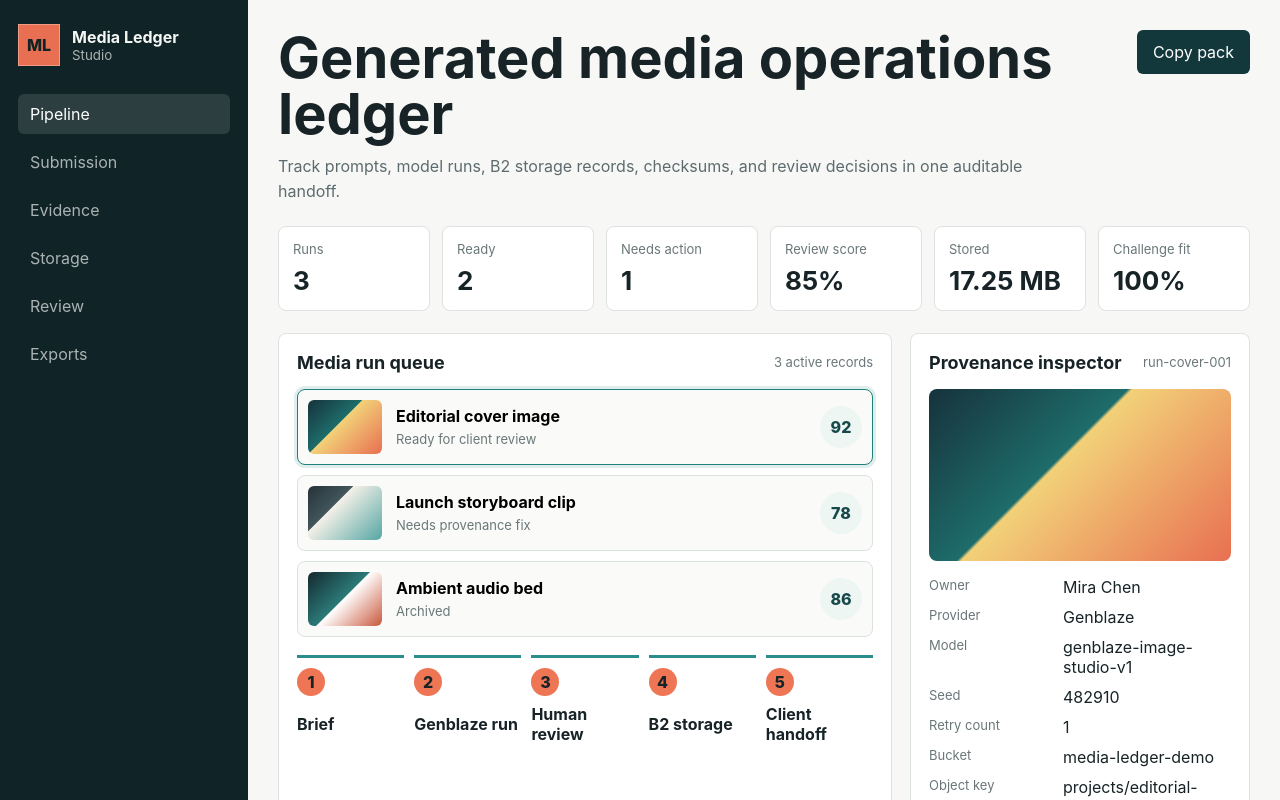
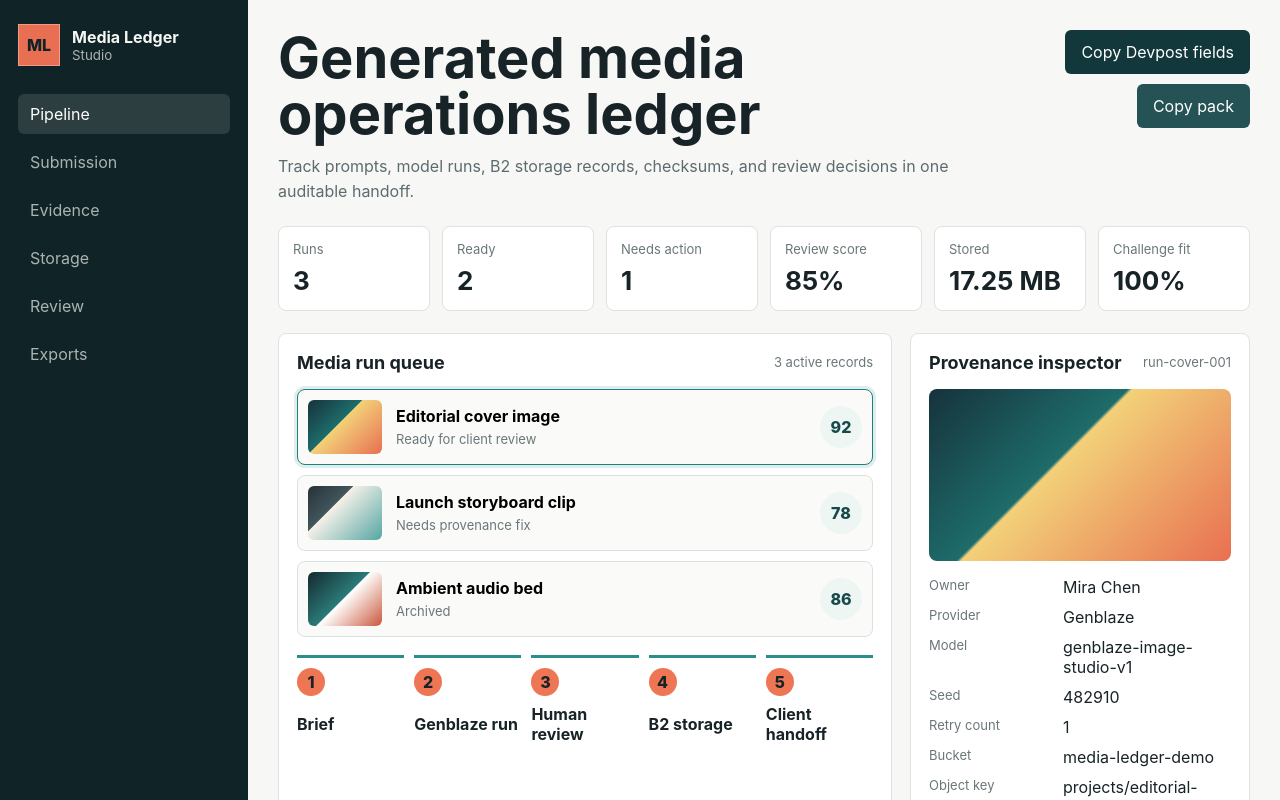
Before and after one commit to OOYXLOO/oid-knowledge-lab, a React (Vite) app in the folder examples/media-ledger-studio/: page / in a window 1280 px wide. Shown: the top 800 px of the page. Built offline with nearby package versions, Linux system fonts and the light colour scheme.

Commit message:
Add Media Ledger copyable submission text

```diff
--- a/examples/media-ledger-studio/scripts/export-devpost-fields.mjs
+++ b/examples/media-ledger-studio/scripts/export-devpost-fields.mjs
@@ -1,11 +1,12 @@
 import { mkdirSync, writeFileSync } from "node:fs";
-import { createDevpostFields } from "../src/mediaLedger.js";
+import { createDevpostFields, createDevpostSubmissionText } from "../src/mediaLedger.js";
 
 const outDir = "docs";
 mkdirSync(outDir, { recursive: true });
 
 const fields = createDevpostFields();
 writeFileSync(`${outDir}/devpost-field-pack.json`, `${JSON.stringify(fields, null, 2)}\n`);
+writeFileSync(`${outDir}/devpost-submission-copy.txt`, `${createDevpostSubmissionText(fields)}\n`);
 writeFileSync(
   `${outDir}/devpost-field-pack.md`,
   `# Media Ledger Studio Devpost Field Pack
@@ -76,4 +77,4 @@ ${fields.whatIsNext}
 `
 );
 
-console.log(`Exported ${outDir}/devpost-field-pack.md and ${outDir}/devpost-field-pack.json`);
+console.log(`Exported ${outDir}/devpost-field-pack.md, ${outDir}/devpost-field-pack.json, and ${outDir}/devpost-submission-copy.txt`);
--- a/examples/media-ledger-studio/src/main.jsx
+++ b/examples/media-ledger-studio/src/main.jsx
@@ -2,6 +2,7 @@ import React, { useMemo, useState } from "react";
 import { createRoot } from "react-dom/client";
 import {
   createDevpostFields,
+  createDevpostSubmissionText,
   createJudgingEvidencePack,
   createReviewRiskMatrix,
   createSubmissionPack,
@@ -24,6 +25,7 @@ function App() {
   const summary = useMemo(() => summarizeLedger(sampleRuns), []);
   const pack = useMemo(() => createSubmissionPack(sampleRuns), []);
   const fields = useMemo(() => createDevpostFields(), []);
+  const submissionText = useMemo(() => createDevpostSubmissionText(fields), [fields]);
   const evidence = useMemo(() => createJudgingEvidencePack(sampleRuns), []);
   const reviewRisk = useMemo(() => createReviewRiskMatrix(sampleRuns), []);
 
@@ -63,9 +65,14 @@ function App() {
             <h1>Generated media operations ledger</h1>
             <p>Track prompts, model runs, B2 storage records, checksums, and review decisions in one auditable handoff.</p>
           </div>
-          <button onClick={() => navigator.clipboard?.writeText(JSON.stringify(pack, null, 2))}>
-            Copy pack
-          </button>
+          <div className="topbar-actions">
+            <button onClick={() => navigator.clipboard?.writeText(submissionText)}>
+              Copy Devpost fields
+            </button>
+            <button onClick={() => navigator.clipboard?.writeText(JSON.stringify(pack, null, 2))}>
+              Copy pack
+            </button>
+          </div>
         </header>
 
         <section className="metrics" aria-label="Ledger summary">
--- a/examples/media-ledger-studio/src/mediaLedger.js
+++ b/examples/media-ledger-studio/src/mediaLedger.js
@@ -218,6 +218,39 @@ export function createDevpostFields({
     whatIsNext:
       "Set the live Backblaze B2 and Genblaze environment variables in a private environment, run the adapter verification without printing secrets, then update the public evidence from dry-run to live-ready only if the verification report supports it."
   };
+}
+
+export function createDevpostSubmissionText(fields = createDevpostFields()) {
+  return [
+    `Project Name: ${fields.projectName}`,
+    `Tagline: ${fields.tagline}`,
+    "",
+    "Links",
+    `App: ${fields.appUrl}`,
+    `Review Risk Matrix: ${fields.reviewRiskUrl}`,
+    `Judging Evidence View: ${fields.judgingEvidenceUrl}`,
+    `Source Repository: ${fields.sourceRepoUrl}`,
+    `Demo Video: ${fields.videoUrl}`,
+    `3-Minute Walkthrough: ${fields.walkthroughUrl}`,
+    "",
+    `Built With: ${fields.builtWith}`,
+    "",
+    `Inspiration: ${fields.inspiration}`,
+    "",
+    `What It Does: ${fields.whatItDoes}`,
+    "",
+    `How It Uses Backblaze B2: ${fields.howBackblazeB2IsUsed}`,
+    "",
+    `How It Uses Genblaze: ${fields.howGenblazeIsUsed}`,
+    "",
+    `Challenge Fit: ${fields.challengeFit}`,
+    "",
+    `Challenge Readiness: ${fields.challengeReadiness}`,
+    "",
+    `Storage Handoff Summary: ${fields.storageHandoffSummary}`,
+    "",
+    `What's Next: ${fields.whatIsNext}`
+  ].join("\n");
 }
 
 export function createJudgingEvidencePack(runs = sampleRuns) {
--- a/examples/media-ledger-studio/src/styles.css
+++ b/examples/media-ledger-studio/src/styles.css
@@ -124,6 +124,13 @@ h1 {
   line-height: 1.55;
 }
 
+.topbar-actions {
+  display: flex;
+  flex-wrap: wrap;
+  justify-content: flex-end;
+  gap: 10px;
+}
+
 .topbar button {
   border: 0;
   background: #12383c;
@@ -132,6 +139,10 @@ h1 {
   border-radius: 6px;
   cursor: pointer;
   white-space: nowrap;
+}
+
+.topbar button + button {
+  background: #245255;
 }
 
 .metrics {
@@ -522,4 +533,8 @@ ul {
   .topbar {
     flex-direction: column;
   }
+
+  .topbar-actions {
+    justify-content: flex-start;
+  }
 }
```
Also changed, not shown: 2 other files (tests, documents, lock files or other folders).
